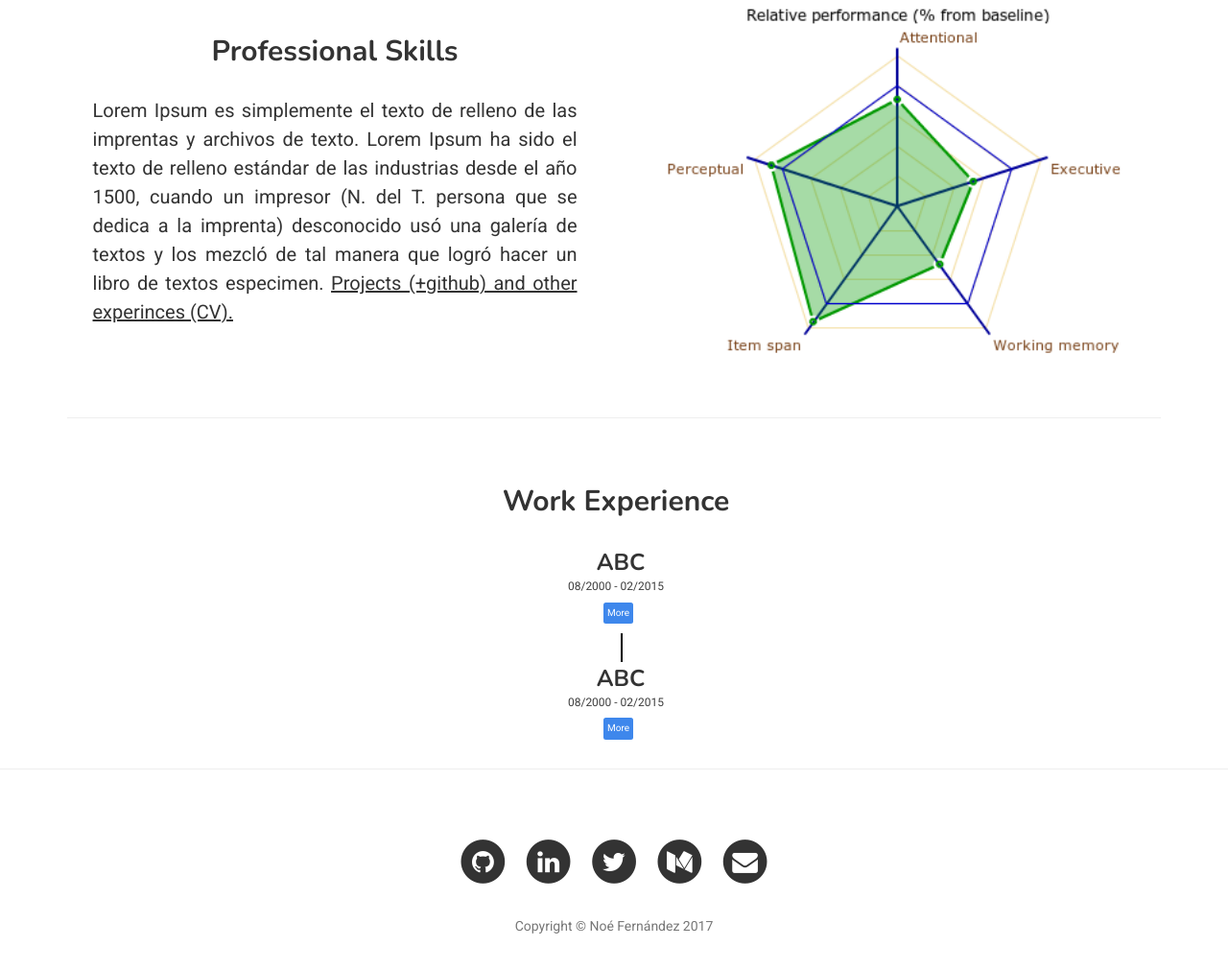
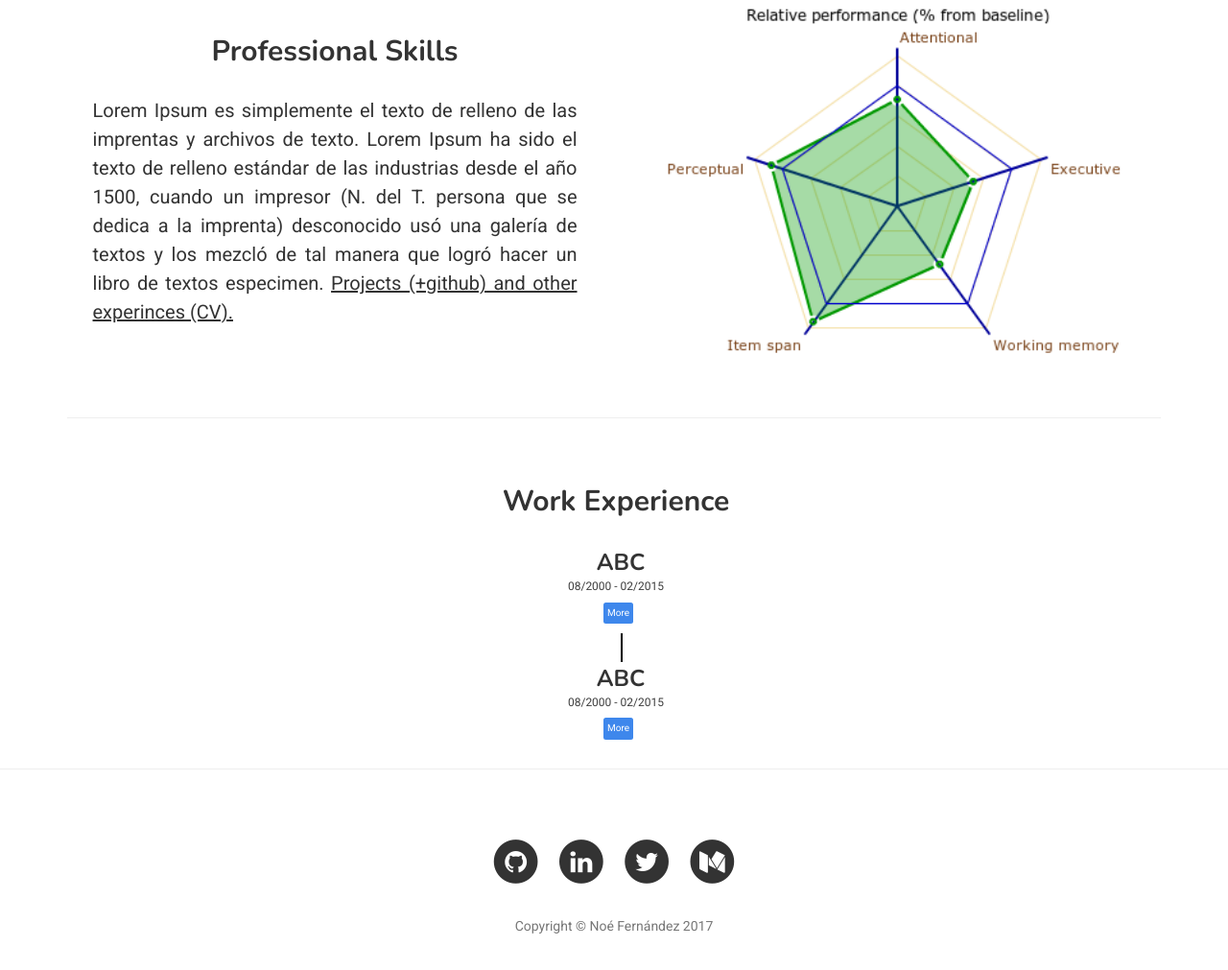
Before and after one commit to fellahi-ali/nfdz.github.io, a plain HTML site: page index.html in a window 1280 px wide. Shown: the part 1737-2748 px from the top of the page at 96% size. Drawn offline with nearby package versions, Linux system fonts and the light colour scheme.

Commit message:
add networks and update contact modal

```diff
--- a/index.html
+++ b/index.html
@@ -328,14 +328,6 @@
                                 </span>
                             </a>
                         </li>
-                        <li>
-                            <a href="mailto:noe.fernandez@protonmail.com?Subject=Hello">
-                                <span class="fa-stack fa-lg">
-                                    <i class="fa fa-circle fa-stack-2x"></i>
-                                    <i class="fa fa-envelope fa-stack-1x fa-inverse"></i>
-                                </span>
-                            </a>
-                        </li>
                     </ul>
                     <p class="copyright text-muted">Copyright &copy; Noé Fernández 2017</p>
                 </div>
```
Also changed, not shown: _common/footer.html (+0 -8 lines), projects/index.html (+0 -8 lines), projects/project-template.html (+0 -8 lines).
